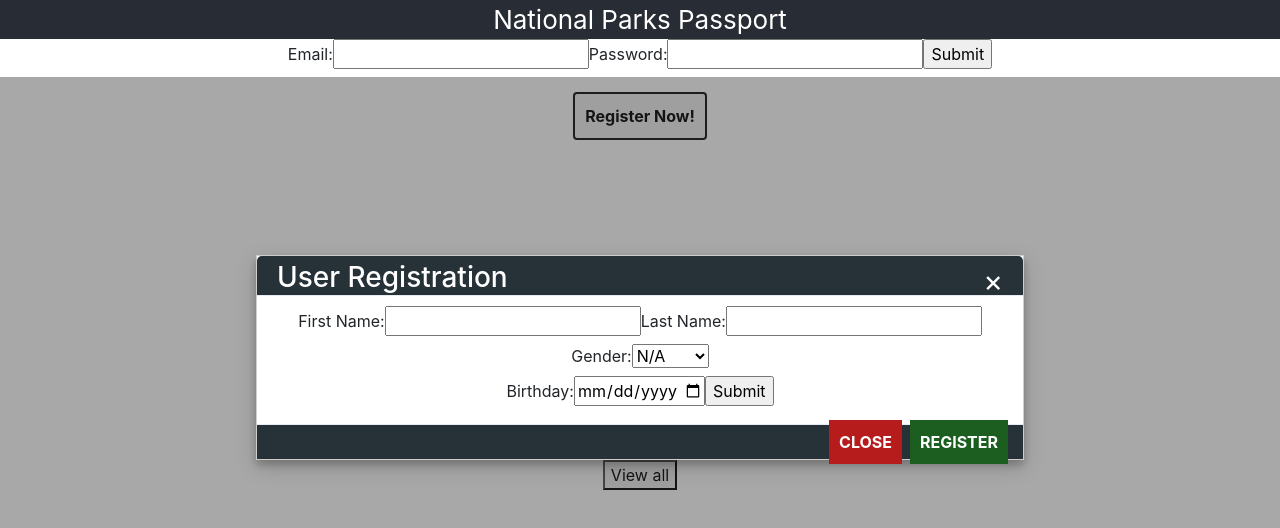
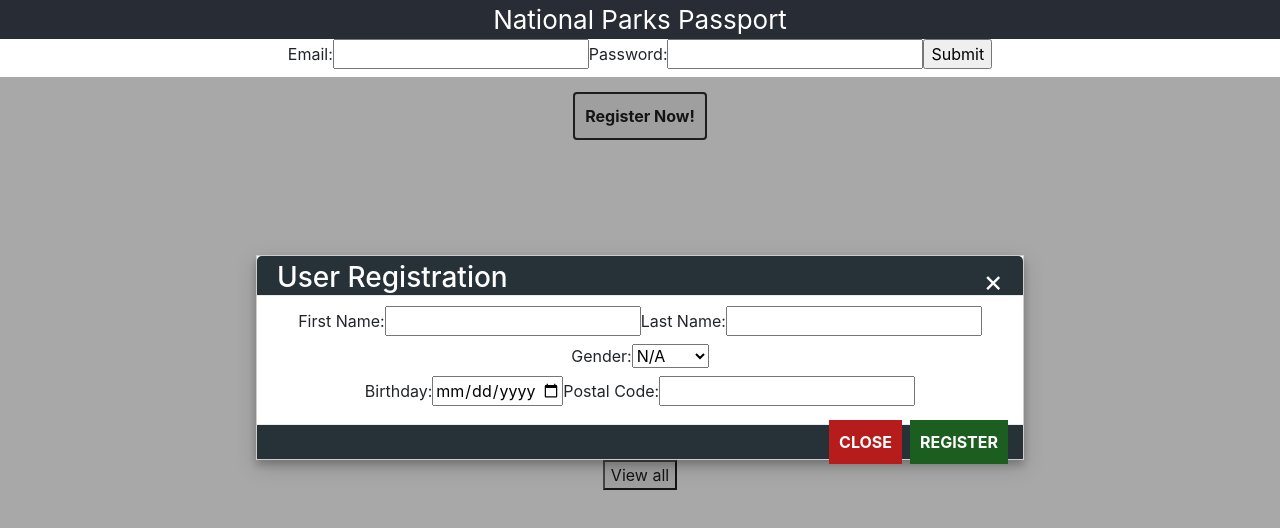
Before and after one commit to CodeHotPink/NP-Passport-Project, a React (Create React App) app in the folder np_passport/: page / in a window 1280 px wide. Both pictures are taken after a click on the button "Register Now!". Shown: the top 528 px of the page. Built offline with nearby package versions, Linux system fonts and the light colour scheme.

Commit message:
add postal code field in form

```diff
--- a/np_passport/src/modal/UserRegistration.js
+++ b/np_passport/src/modal/UserRegistration.js
@@ -16,6 +16,7 @@ class UserRegistration extends Component {
         this.handleGenderChange = this.handleGenderChange.bind(this)
         this.handleSubmit = this.handleSubmit.bind(this)
         this.handleBirthdayChange = this.handleBirthdayChange.bind(this)
+        this.handlePostalChange = this.handlePostalChange.bind(this)
     }
     openModalHandler = () => {
         this.setState({
@@ -45,6 +46,9 @@ class UserRegistration extends Component {
     handleBirthdayChange(event) {
         this.setState({birthday: event.target.value})
     }
+    handlePostalChange(event) {
+        this.setState({postal: event.target.value})
+    }
     render () {
         return (
             <div>
@@ -59,11 +63,11 @@ class UserRegistration extends Component {
                         <form onSubmit={this.handleSubmit}>
                             <label>
                             First Name:
-                            <input type="text" value={this.state.value} onChange={this.handleFirstChange} />
+                            <input type="text" maxLength="50" value={this.state.value} onChange={this.handleFirstChange} />
                             </label>
                             <label>
                             Last Name:
-                            <input type="text" value={this.state.value} onChange={this.handleLastChange} />
+                            <input type="text" maxLength="50" value={this.state.value} onChange={this.handleLastChange} />
                             </label>
                             <label>
                             Gender:
@@ -78,7 +82,10 @@ class UserRegistration extends Component {
                             Birthday:
                             <input type="date" name="birthday" min="1900-01-01" max="2006-01-01" value={this.state.value} onChange={this.handleBirthdayChange}/>
                             </label>
-                            <input type="submit" value="Submit" />
+                            <label>
+                            Postal Code:
+                            <input type="text" maxlength="5" value={this.state.value} onChange={this.handlePostalChange} />
+                            </label>
                         </form>
                 </RegistrationModal>
             </div>
```
